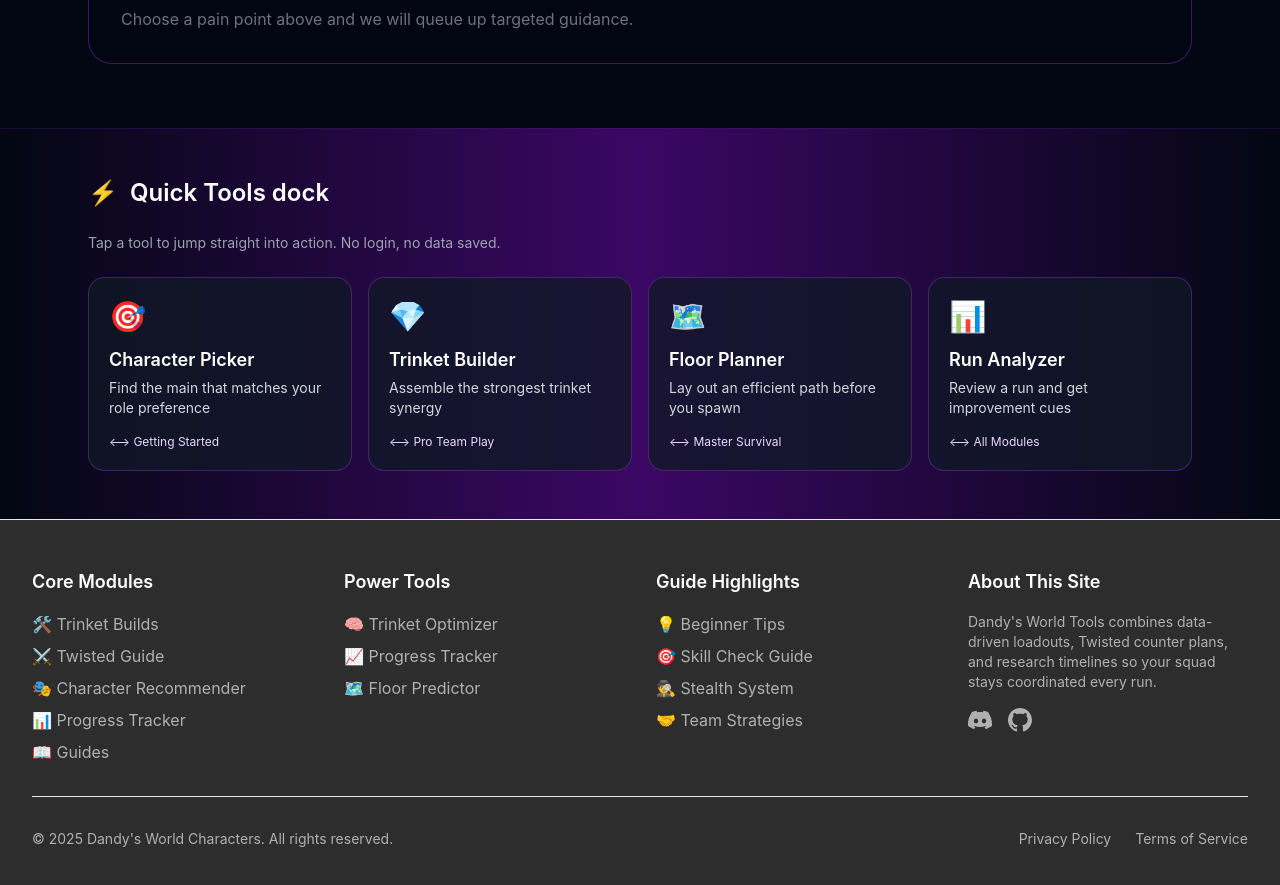
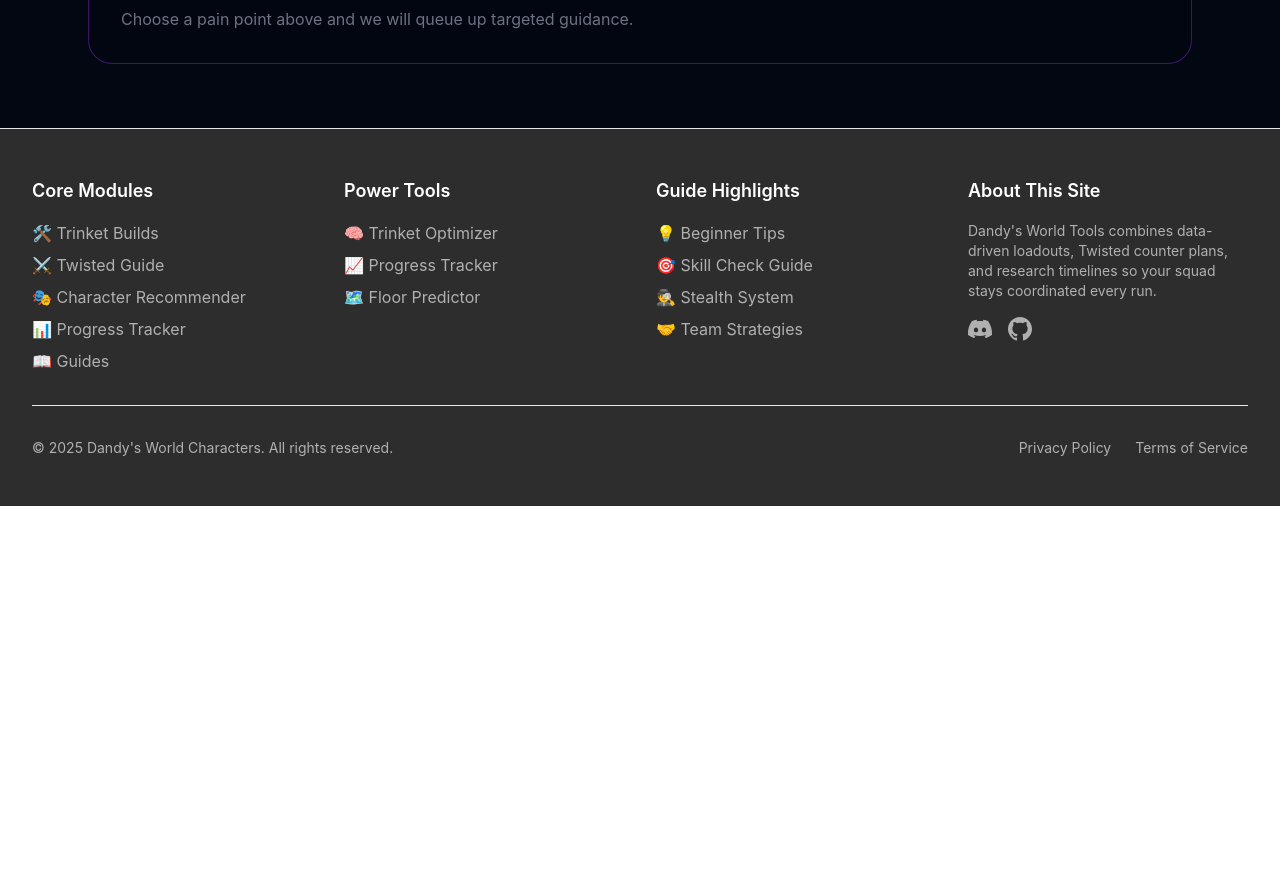
Before and after one commit to lanxyluo/dandysworldcharacters, a React (Vite) app: page /guides in a window 1280 px wide. Shown: the part 1400-2285 px from the top of the page. After the commit the page ends 1906 px from the top, so only its background shows below. Built offline with nearby package versions, Linux system fonts and the light colour scheme.

Commit message:
Update index.tsx

```diff
--- a/src/pages/guides/index.tsx
+++ b/src/pages/guides/index.tsx
@@ -126,12 +126,6 @@ const TWISTED_SUMMARIES = twistedStrategies.map((entry) => ({
   team: entry.strategies?.team_coordination ?? [],
 }));
 
-const QUICK_TOOLS = [
-  { icon: '🎯', title: 'Character Picker', description: 'Find the main that matches your role preference', link: '/character-recommender', related: 'Getting Started' },
-  { icon: '💎', title: 'Trinket Builder', description: 'Assemble the strongest trinket synergy', link: '/trinket-optimizer', related: 'Pro Team Play' },
-  { icon: '🗺️', title: 'Floor Planner', description: 'Lay out an efficient path before you spawn', link: '/floor-predictor', related: 'Master Survival' },
-  { icon: '📊', title: 'Run Analyzer', description: 'Review a run and get improvement cues', link: '/progress-tracker', related: 'All Modules' },
-];
 
 const GuidesHubPage: React.FC = () => {
   const [selectedPainPoint, setSelectedPainPoint] = useState<PainPointId | null>(null);
@@ -572,34 +566,6 @@ const GuidesHubPage: React.FC = () => {
             )}
           </div>
         </section>
-
-        <section className="border-t border-purple-900/30 bg-gradient-to-r from-gray-950 via-purple-950 to-gray-950">
-          <div className="mx-auto max-w-6xl space-y-6 px-6 py-12">
-            <div className="flex items-center gap-3">
-              <span className="text-2xl" role="img" aria-label="lightning">
-                ⚡
-              </span>
-              <h2 className="text-2xl font-semibold">Quick Tools dock</h2>
-            </div>
-            <p className="text-sm text-gray-400">Tap a tool to jump straight into action. No login, no data saved.</p>
-            <div className="grid gap-4 md:grid-cols-2 lg:grid-cols-4">
-              {QUICK_TOOLS.map((tool) => (
-                <a
-                  key={tool.title}
-                  href={tool.link}
-                  className="flex h-full flex-col justify-between rounded-2xl border border-purple-500/30 bg-gray-900/80 p-5 transition-transform hover:-translate-y-1 hover:border-purple-400"
-                >
-                  <div>
-                    <div className="mb-3 text-3xl">{tool.icon}</div>
-                    <h3 className="mb-1 text-lg font-semibold">{tool.title}</h3>
-                    <p className="text-sm text-gray-300">{tool.description}</p>
-                  </div>
-                  <div className="mt-4 text-xs text-purple-200">⟷ {tool.related}</div>
-                </a>
-              ))}
-            </div>
-          </div>
-        </section>
       </main>
 
       <Footer />
```
